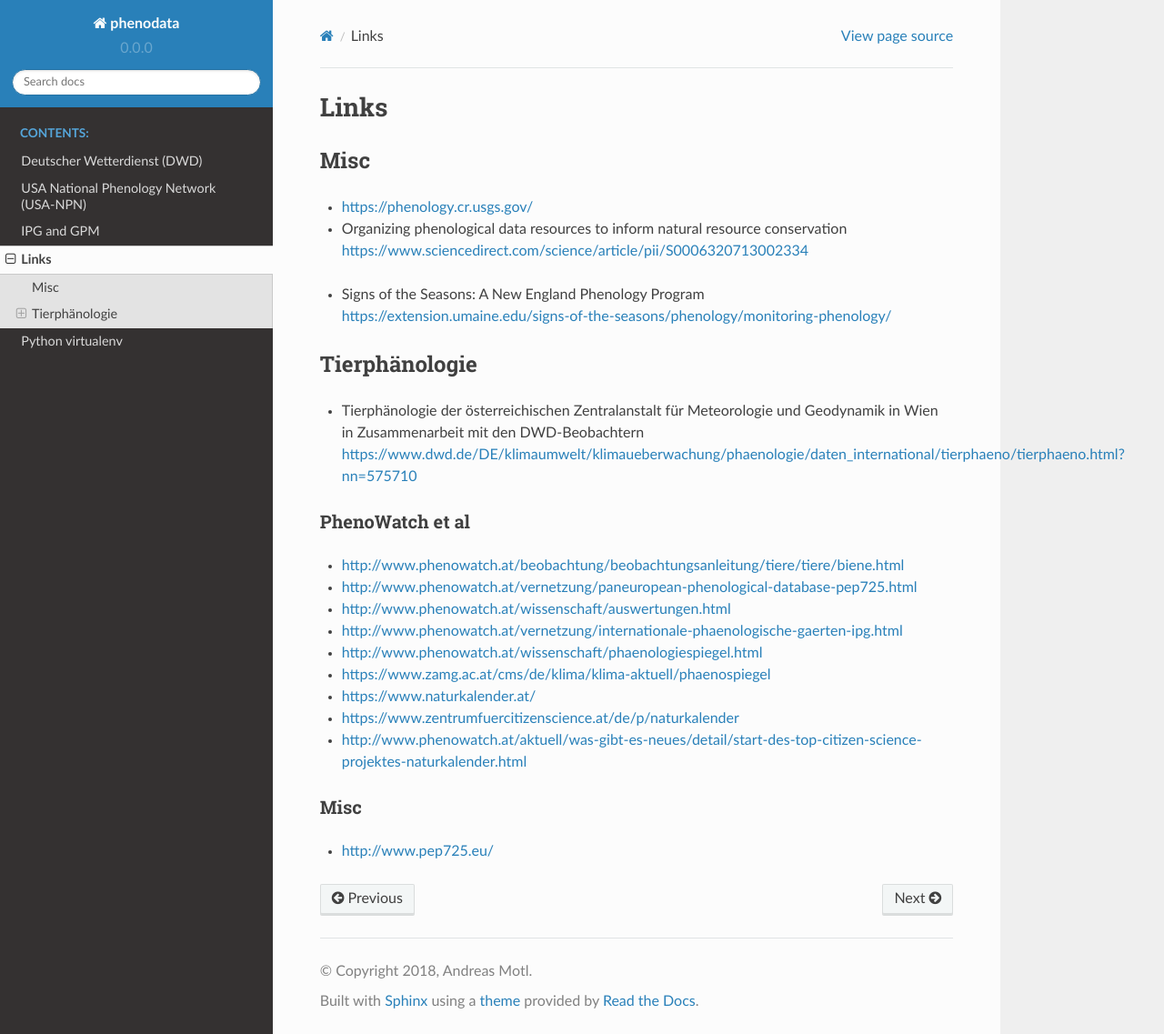
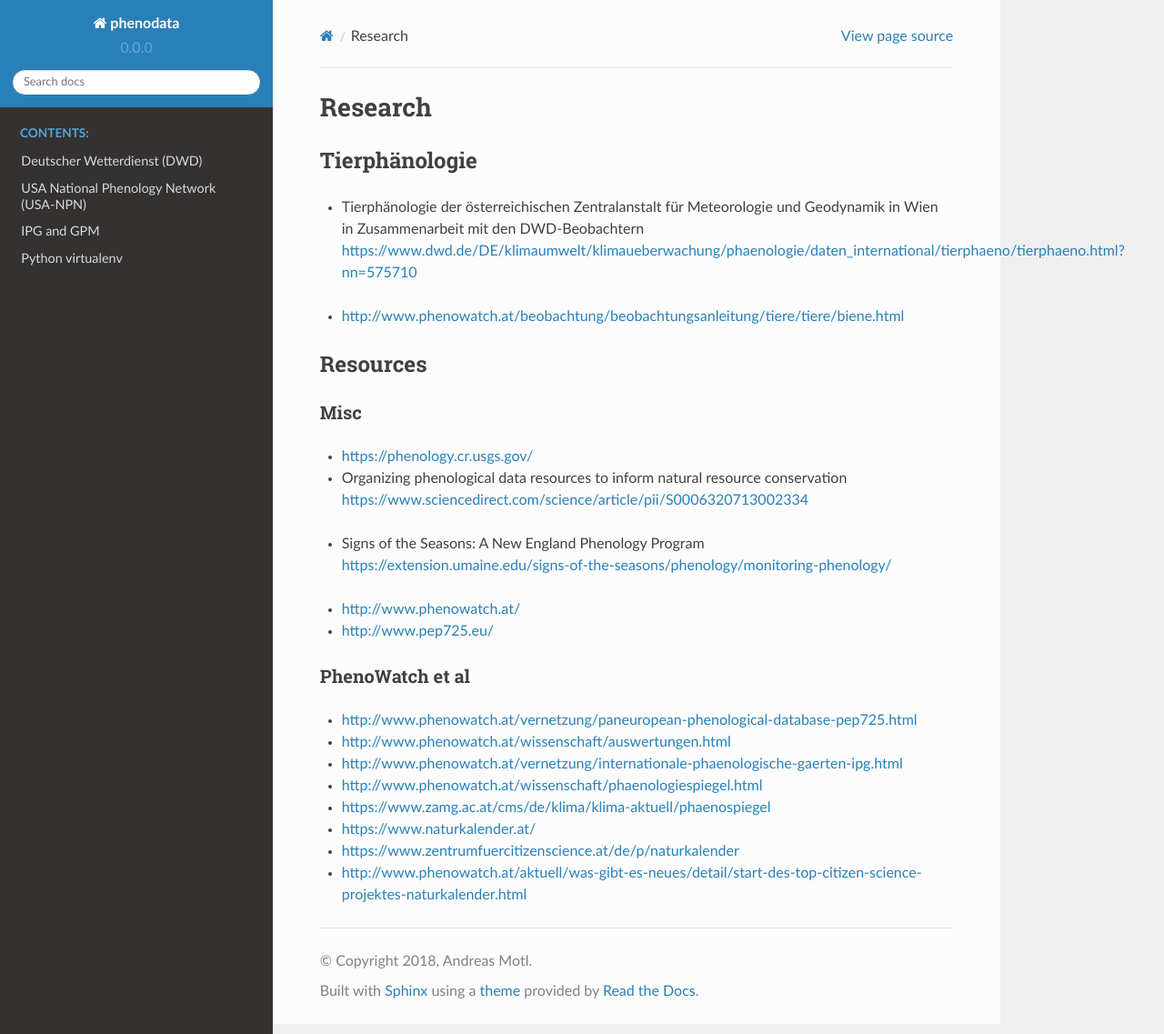
Before and after one commit to earthobservations/phenodata, a Sphinx documentation site: the page built from doc/research.rst, in a window 1280 px wide and 1137 px high. Shown: the whole window at 91% size. Built offline with Sphinx 7.4.7 and the Read the Docs theme 2.0.0, drawn with Linux system fonts in a browser that asks for light colours; pages that are not in the unit, such as notebooks, are missing from menus.

```diff
--- a/doc/links.rst
+++ b/doc/research.rst
@@ -1,26 +1,32 @@
-#####
-Links
-#####
+########
+Research
+########
 
-****
-Misc
-****
-- https://phenology.cr.usgs.gov/
-- | Organizing phenological data resources to inform natural resource conservation
-  | https://www.sciencedirect.com/science/article/pii/S0006320713002334
-- | Signs of the Seasons: A New England Phenology Program
-  | https://extension.umaine.edu/signs-of-the-seasons/phenology/monitoring-phenology/
 
 **************
 Tierphänologie
 **************
 - | Tierphänologie der österreichischen Zentralanstalt für Meteorologie und Geodynamik in Wien in Zusammenarbeit mit den DWD-Beobachtern
   | https://www.dwd.de/DE/klimaumwelt/klimaueberwachung/phaenologie/daten_international/tierphaeno/tierphaeno.html?nn=575710
+- http://www.phenowatch.at/beobachtung/beobachtungsanleitung/tiere/tiere/biene.html
 
+
+*********
+Resources
+*********
+
+Misc
+====
+- https://phenology.cr.usgs.gov/
+- | Organizing phenological data resources to inform natural resource conservation
+  | https://www.sciencedirect.com/science/article/pii/S0006320713002334
+- | Signs of the Seasons: A New England Phenology Program
+  | https://extension.umaine.edu/signs-of-the-seasons/phenology/monitoring-phenology/
+- http://www.phenowatch.at/
+- http://www.pep725.eu/
 
 PhenoWatch et al
 ================
-- http://www.phenowatch.at/beobachtung/beobachtungsanleitung/tiere/tiere/biene.html
 - http://www.phenowatch.at/vernetzung/paneuropean-phenological-database-pep725.html
 - http://www.phenowatch.at/wissenschaft/auswertungen.html
 - http://www.phenowatch.at/vernetzung/internationale-phaenologische-gaerten-ipg.html
@@ -29,8 +35,3 @@ PhenoWatch et al
 - https://www.naturkalender.at/
 - https://www.zentrumfuercitizenscience.at/de/p/naturkalender
 - http://www.phenowatch.at/aktuell/was-gibt-es-neues/detail/start-des-top-citizen-science-projektes-naturkalender.html
-
-
-Misc
-====
-- http://www.pep725.eu/
```
Also changed, not shown: README.rst (+16 -12 lines).
